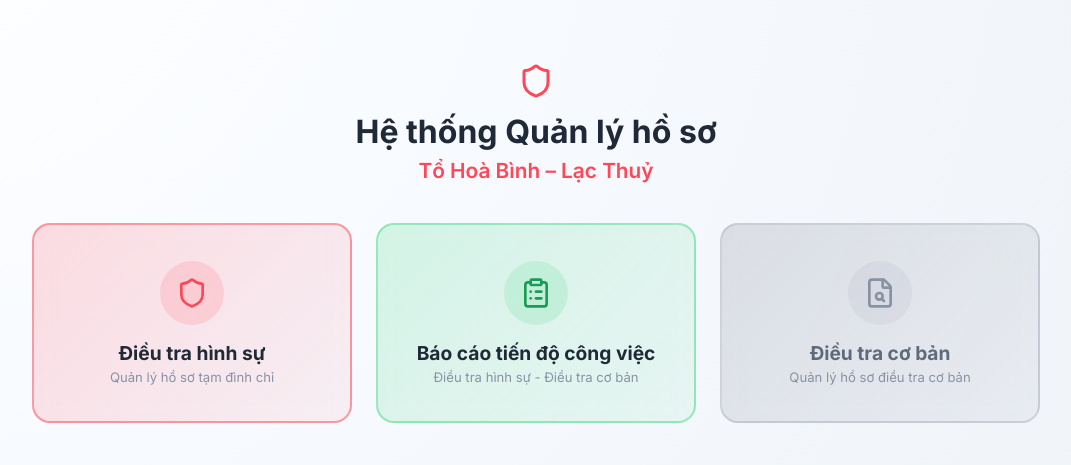
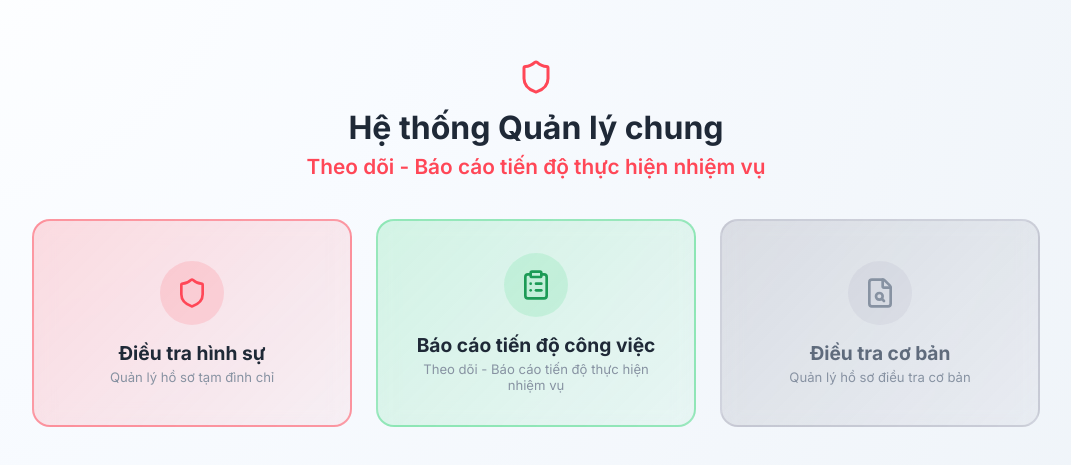
Before and after one commit to Thangsw/investigation-report, a React (Vite) app: page / in a window 1280 px wide. Shown: the part 157-622 px from the top of the page, without its empty margins (104-1175 px from the left). Built offline with nearby package versions, Linux system fonts and the light colour scheme.

Commit message:
Update landing page title and preview text

```diff
--- a/index.html
+++ b/index.html
@@ -4,7 +4,14 @@
     <meta charset="UTF-8" />
     <meta name="viewport" content="width=device-width, initial-scale=1.0" />
     <link rel="icon" type="image/svg+xml" href="/favicon.svg" />
-    <title>Hệ thống Quản lý hồ sơ - tổ Hoà Bình Lạc Thuỷ</title>
+    <title>Hệ thống Quản lý chung</title>
+    <meta name="description" content="Theo dõi - Báo cáo tiến độ thực hiện nhiệm vụ" />
+    <meta property="og:title" content="Hệ thống Quản lý chung" />
+    <meta property="og:description" content="Theo dõi - Báo cáo tiến độ thực hiện nhiệm vụ" />
+    <meta property="og:type" content="website" />
+    <meta name="twitter:card" content="summary" />
+    <meta name="twitter:title" content="Hệ thống Quản lý chung" />
+    <meta name="twitter:description" content="Theo dõi - Báo cáo tiến độ thực hiện nhiệm vụ" />
   </head>
   <body>
     <div id="root"></div>
--- a/src/pages/LandingPage.tsx
+++ b/src/pages/LandingPage.tsx
@@ -27,7 +27,7 @@ export default function LandingPage() {
           lineHeight: 1.3,
           margin: 0,
         }}>
-          Hệ thống Quản lý hồ sơ
+          Hệ thống Quản lý chung
         </h1>
         <p style={{
           fontSize: 'clamp(1rem, 3vw, 1.3rem)',
@@ -35,7 +35,7 @@ export default function LandingPage() {
           color: '#ff4757',
           marginTop: 6,
         }}>
-          Tổ Hoà Bình – Lạc Thuỷ
+          Theo dõi - Báo cáo tiến độ thực hiện nhiệm vụ
         </p>
       </div>
 
@@ -139,7 +139,7 @@ export default function LandingPage() {
               Báo cáo tiến độ công việc
             </div>
             <div style={{ fontSize: '0.82rem', color: 'var(--text-muted)', marginTop: 4 }}>
-              Điều tra hình sự - Điều tra cơ bản
+              Theo dõi - Báo cáo tiến độ thực hiện nhiệm vụ
             </div>
           </div>
         </button>
```
